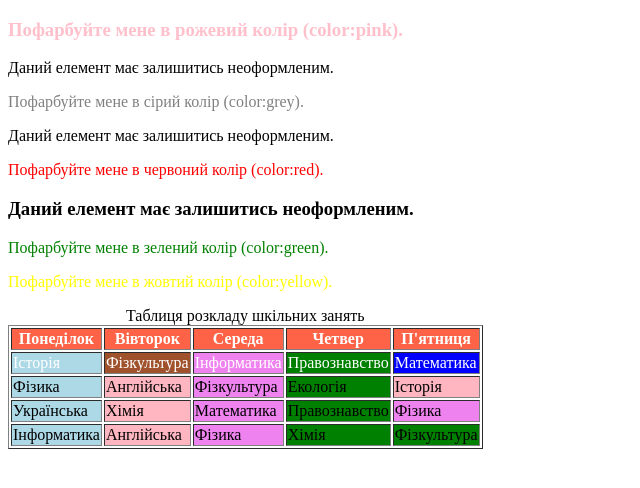
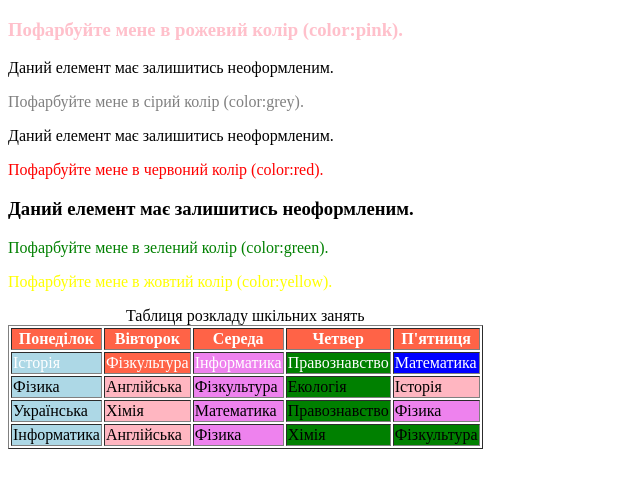
Before and after one commit to David201027/hw-88, a plain HTML site: page index.html in a window 1280 px wide. In both pictures the pointer is over the element 147 px from the left and 362 px from the top of the page. Shown: the whole page, without its empty margins (0-640 px from the left). Drawn offline with Linux system fonts and the light colour scheme.

Commit message:
Update style.css

```diff
--- a/css/style.css
+++ b/css/style.css
@@ -45,7 +45,7 @@ tbody :nth-child(1):hover{
   color: white;
 }
 tbody :nth-child(2):hover{
-  background-color: sienna;
+  background-color: tomato;
   color: white;
 }
 tbody :nth-child(3):hover{
```
